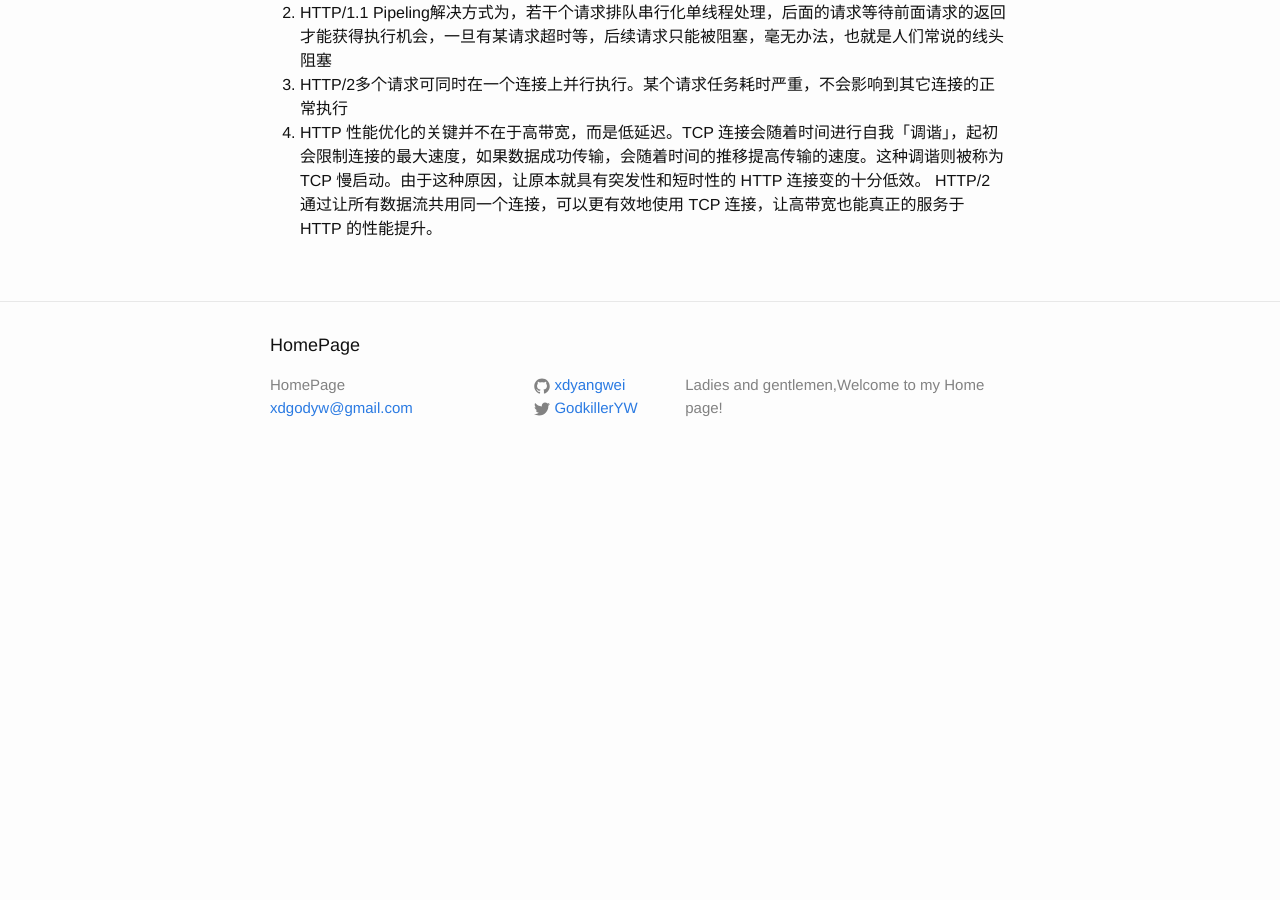
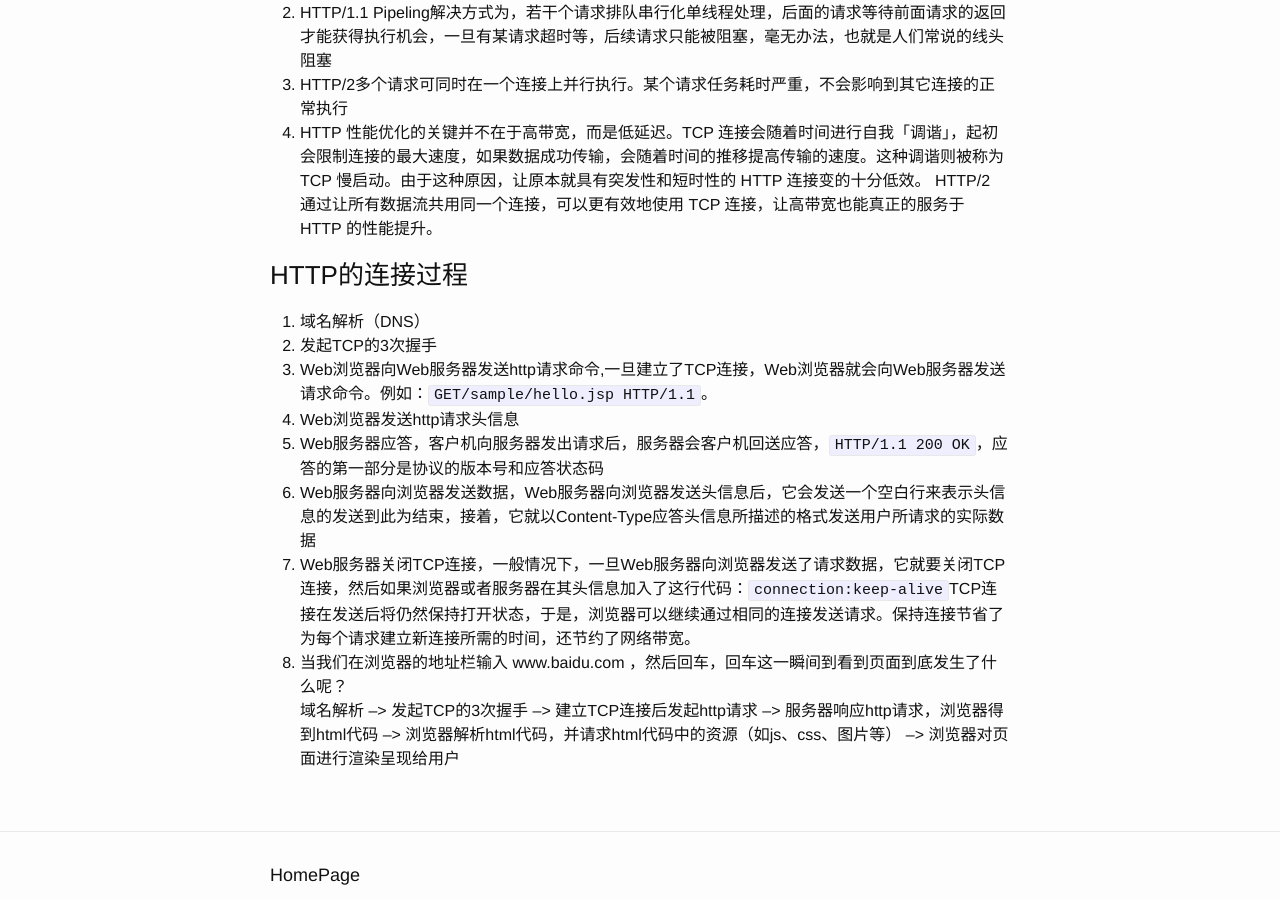
Before and after one commit to xdyangwei/xdyangwei.github.io, a Jekyll site: the page built from _posts/2018-12-29-HTTP协议.md, in a window 1280 px wide and 900 px high, scrolled down 5122 px. Built offline with Jekyll 4.4.1, drawn with Linux system fonts in a browser that asks for light colours; our own code applies the rules of GitHub Pages for plain Markdown files; before the commit the page ends 5601 px from its top, so only the background shows below that.

Commit message:
add the tips of http connect

```diff
--- a/_posts/2018-12-29-HTTP协议.md
+++ b/_posts/2018-12-29-HTTP协议.md
@@ -83,3 +83,14 @@ Cookie和Session都是为了保存客户端和服务端之间的交互状态，
 3. HTTP/2多个请求可同时在一个连接上并行执行。某个请求任务耗时严重，不会影响到其它连接的正常执行
 4. HTTP 性能优化的关键并不在于高带宽，而是低延迟。TCP 连接会随着时间进行自我「调谐」，起初会限制连接的最大速度，如果数据成功传输，会随着时间的推移提高传输的速度。这种调谐则被称为 TCP 慢启动。由于这种原因，让原本就具有突发性和短时性的 HTTP 连接变的十分低效。
 HTTP/2 通过让所有数据流共用同一个连接，可以更有效地使用 TCP 连接，让高带宽也能真正的服务于 HTTP 的性能提升。
+
+### HTTP的连接过程
+1. 域名解析（DNS）
+2. 发起TCP的3次握手
+3. Web浏览器向Web服务器发送http请求命令,一旦建立了TCP连接，Web浏览器就会向Web服务器发送请求命令。例如：`GET/sample/hello.jsp HTTP/1.1`。
+4. Web浏览器发送http请求头信息
+5. Web服务器应答，客户机向服务器发出请求后，服务器会客户机回送应答，`HTTP/1.1 200 OK`，应答的第一部分是协议的版本号和应答状态码
+6. Web服务器向浏览器发送数据，Web服务器向浏览器发送头信息后，它会发送一个空白行来表示头信息的发送到此为结束，接着，它就以Content-Type应答头信息所描述的格式发送用户所请求的实际数据
+7. Web服务器关闭TCP连接，一般情况下，一旦Web服务器向浏览器发送了请求数据，它就要关闭TCP连接，然后如果浏览器或者服务器在其头信息加入了这行代码：`connection:keep-alive`TCP连接在发送后将仍然保持打开状态，于是，浏览器可以继续通过相同的连接发送请求。保持连接节省了为每个请求建立新连接所需的时间，还节约了网络带宽。
+8. 当我们在浏览器的地址栏输入 www.baidu.com ，然后回车，回车这一瞬间到看到页面到底发生了什么呢？
+域名解析 --> 发起TCP的3次握手 --> 建立TCP连接后发起http请求 --> 服务器响应http请求，浏览器得到html代码 --> 浏览器解析html代码，并请求html代码中的资源（如js、css、图片等） --> 浏览器对页面进行渲染呈现给用户
```
